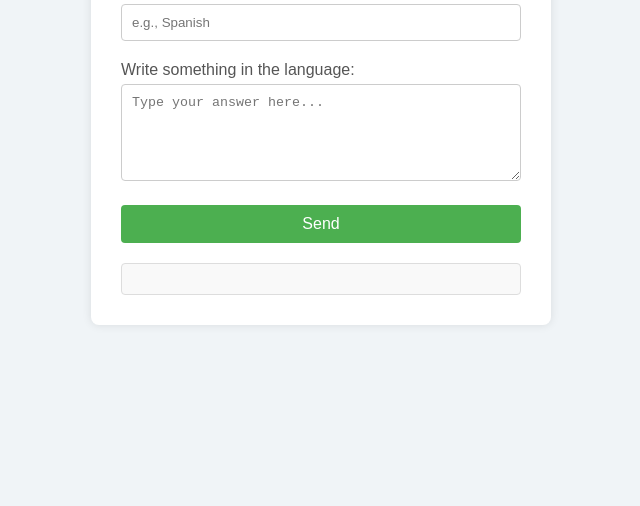
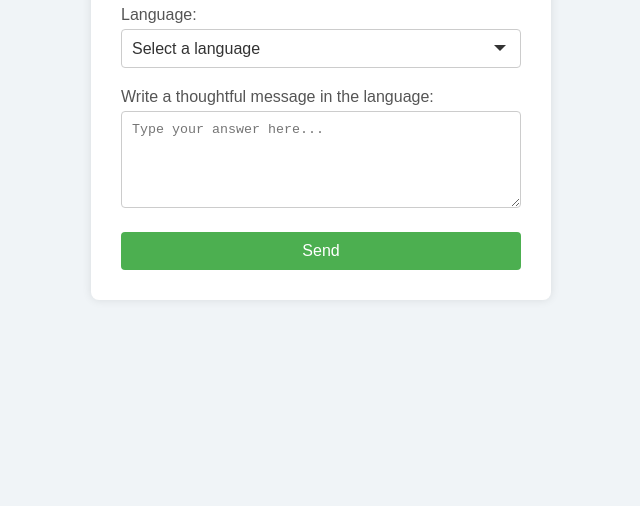
Before and after one commit to ibm-developer-skills-network/pqrkh-adapting_to_rapid_advances_in_llms, a website: page guided-project-from-scratch/public/index.html in a window 1280 px wide. Shown: the part 310-816 px from the top of the page, without its empty margins (319-959 px from the left). Drawn offline with Linux system fonts and the light colour scheme.

Commit message:
Improved app UI

```diff
--- a/guided-project-from-scratch/index.ts
+++ b/guided-project-from-scratch/index.ts
@@ -55,16 +55,16 @@ app.post(
 
     try {
       // Step 1: Grade the answer
-      const grading = await gradeAnswer(answer);
+      const grading = await gradeAnswer(language, answer);
       console.log(grading);
 
       // Step 2: Generate feedback based on grading
-      const feedback = await generateFeedback(grading);
+      const feedback = await generateFeedback(language, grading);
 
       console.log(feedback);
 
       // Step 3: Moderate feedback content
-      const isClean = await moderateFeedback(feedback);
+      const isClean = await moderateFeedback(language, feedback);
       if (!isClean) {
         return res
           .status(500)
--- a/guided-project-from-scratch/package.json
+++ b/guided-project-from-scratch/package.json
@@ -10,6 +10,7 @@
     },
     "dependencies": {
         "@langchain/community": "^0.3.4",
+        "better-sqlite3": "^11.3.0",
         "dotenv": "^16.0.3",
         "express": "^4.18.2",
         "express-validator": "^7.2.0",
--- a/guided-project-from-scratch/public/index.html
+++ b/guided-project-from-scratch/public/index.html
@@ -11,18 +11,27 @@
 
     <div class="section">
       <label for="language">Language:</label>
-      <input type="text" id="language" placeholder="e.g., Spanish" />
+      <div class="custom-select-wrapper">
+        <select id="language" >
+          <option value="">Select a language</option>
+          <option value="Spanish">Spanish</option>
+          <option value="French">French</option>
+          <option value="German">German</option>
+          <option value="German">Estonian</option>
+          <option value="German">English</option>
+        </select>
+      </div>
     </div>
 
+
     <div class="section">
-      <label for="answer">Write something in the language:</label>
+      <label for="answer">Write a thoughtful message in the language:</label>
       <textarea id="answer" rows="5" placeholder="Type your answer here..."></textarea>
     </div>
 
     <button id="sendBtn">Send</button>
 
-    <div class="section" id="response">
-    </div>
+    <div class="section" id="response"></div>
   </div>
 
   <script src="app.js"></script>
--- a/guided-project-from-scratch/public/styles.css
+++ b/guided-project-from-scratch/public/styles.css
@@ -1,4 +1,3 @@
-/* public/styles.css */
 body {
   font-family: Arial, sans-serif;
   background-color: #f0f4f7;
@@ -29,6 +28,57 @@ label {
   display: block;
   margin-bottom: 5px;
   color: #555555;
+}
+
+/* Custom Select Wrapper */
+.custom-select-wrapper {
+  position: relative;
+  display: inline-block;
+  width: 100%;
+}
+
+select {
+  appearance: none; /* Remove default arrow */
+  width: 100%;
+  padding: 10px 40px 10px 10px; /* Adjust padding for custom arrow */
+  border: 1px solid #cccccc;
+  border-radius: 4px;
+  background-color: #ffffff;
+  font-size: 16px;
+  color: #333333;
+  cursor: pointer;
+  transition: border-color 0.3s;
+}
+
+/* Change border color on focus */
+select:focus {
+  border-color: #4CAF50;
+  outline: none;
+}
+
+/* Custom Arrow */
+.custom-select-wrapper::after {
+  content: '';
+  position: absolute;
+  top: 50%;
+  right: 15px;
+  width: 0;
+  height: 0;
+  pointer-events: none;
+  border-left: 6px solid transparent;
+  border-right: 6px solid transparent;
+  border-top: 6px solid #333333;
+  transform: translateY(-50%);
+}
+
+/* Hover Effect */
+.custom-select-wrapper:hover select {
+  border-color: #4CAF50;
+}
+
+/* Optional: Add a subtle box shadow on focus */
+select:focus {
+  box-shadow: 0 0 5px rgba(76, 175, 80, 0.5);
 }
 
 input, textarea {
@@ -62,3 +112,13 @@ button:hover {
   border-radius: 4px;
   background-color: #f9f9f9;
 }
+
+/* Hide the response box when it's empty */
+#response:empty {
+  display: none;
+}
+
+/* Ensure the response box is visible when it has content */
+#response:not(:empty) {
+  display: block;
+}
```
Also changed, not shown: guided-project-from-scratch/llms.ts (+23 -17 lines), guided-project-from-scratch/README.md (added), 2 other files.
